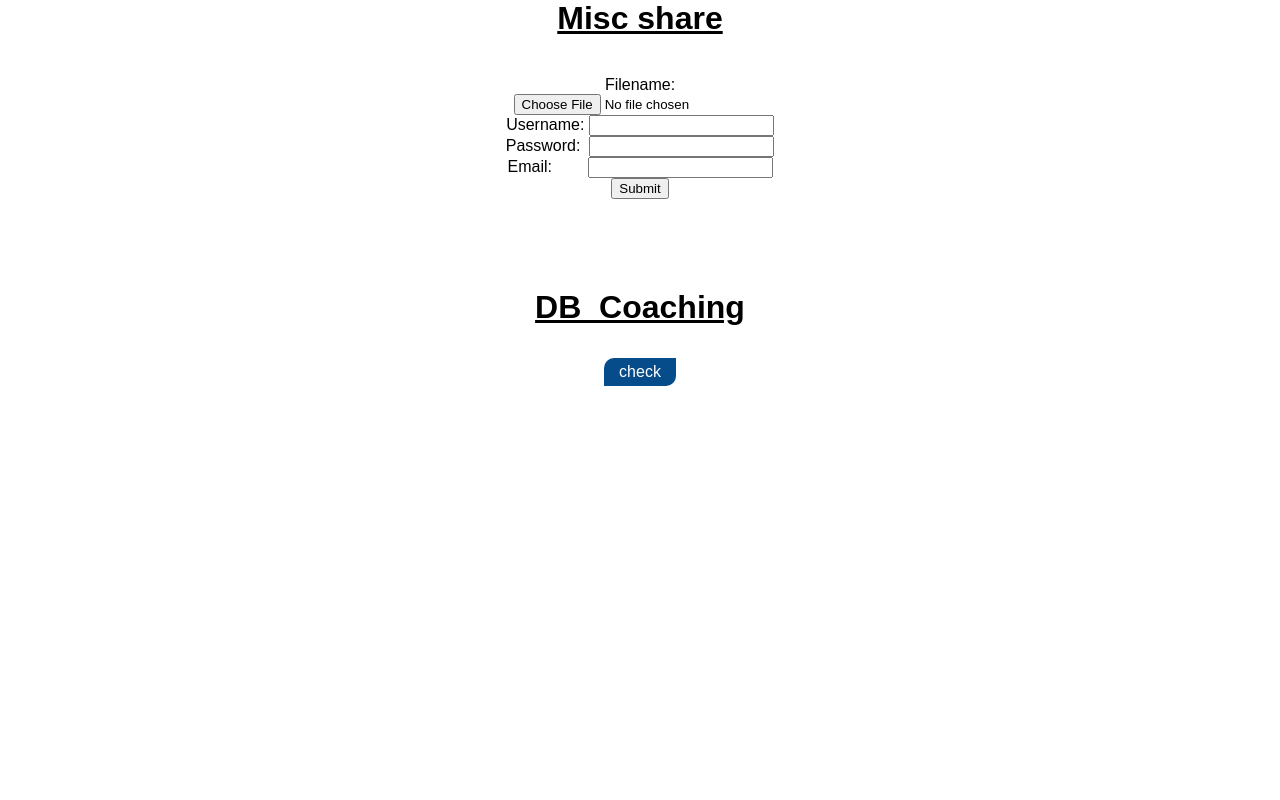
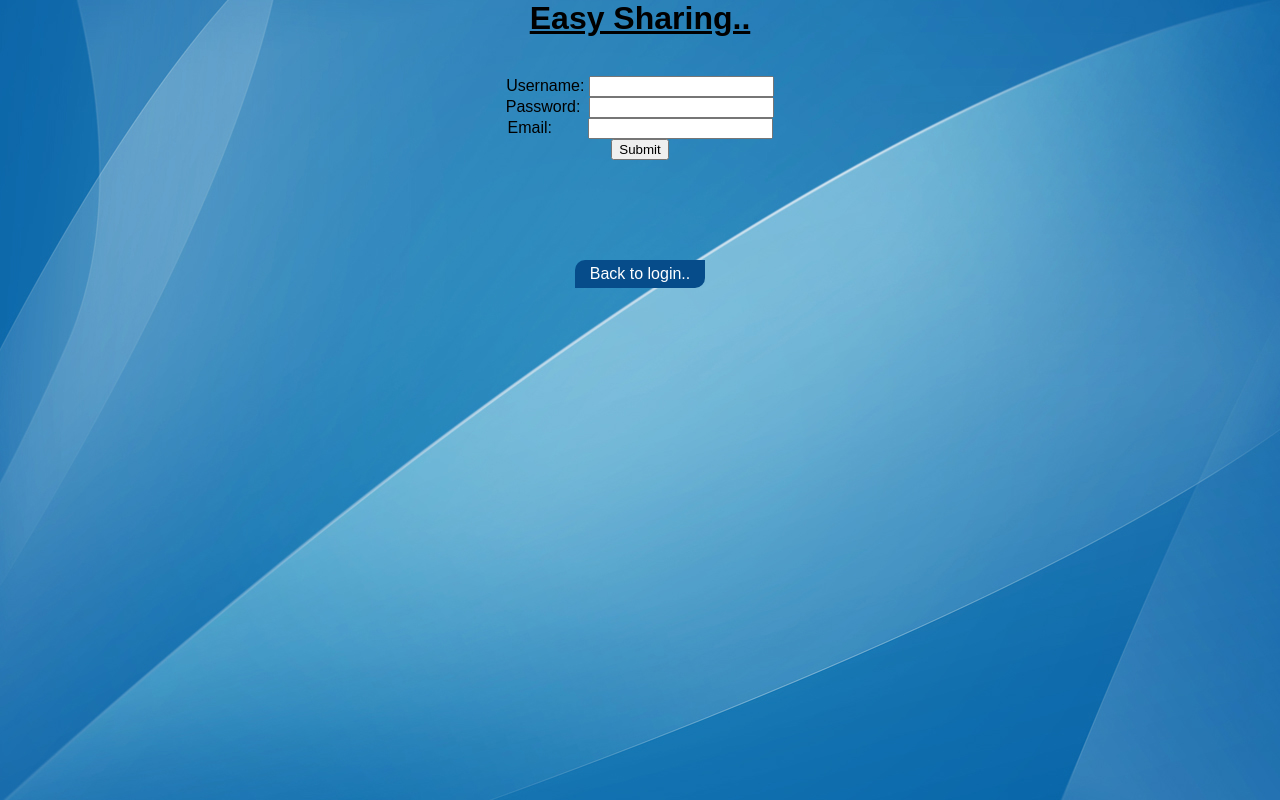
Before and after one commit to Abhishek-17/Appathon, a PHP site: page /register.php in a window 1280 px wide. Run offline with PHP 8.4, Linux system fonts and the light colour scheme.

Commit message:
2nd commit

```diff
--- a/moz/login.php
+++ b/moz/login.php
@@ -64,7 +64,7 @@ else {
 //If all went right the Web form appears and users can log in
  // echo "<p style=\"text-align:right\"><a href=\"register.php\" class=\"link-style\" style=\"background-color:green\">Register</a></p>";
 	//echo "<div id=\"login-box\">";
-  echo "<div id=\"login-box\" class=\"margin\"><h1><u>DB_Coaching</u></h1><h3>Login</h3>";
+  echo "<div id=\"login-box\" class=\"margin\"><h1><u>Easy Sharing..</u></h1><h3>Login</h3>";
 
   echo "<form action=\"\" method=\"POST\">";
   echo "<input name=\"op\"  type=\"hidden\" value=\"login\">";
@@ -74,9 +74,11 @@ else {
   echo "</form>";
  // echo "</br><a href=\"register.php\" class=\"link-style\">Register</a>";
  // echo "</center>";
+ echo"<p >Not a member yet? : <a href=\"register.php\"  class=\"link-style\">Register.</a></p>";
   echo "</div>";
   }
 
 
 		?>
+
 <link href="login-box.css" rel="stylesheet" type="text/css" />
--- a/moz/register.php
+++ b/moz/register.php
@@ -1,5 +1,18 @@
+<style>
+{ margin: 0; padding:0;}
+html {
+		background: url(3.jpg) no-repeat center center fixed;
+		-webkit-background-size: cover;
+		-moz-background-size: cover;
+		-o-background-size: cover;
+		background-size: cover;
+}
+</style>
 <?php
+session_start();
+session_unset();
 
+session_destroy();
   $con = mysql_connect("localhost","root","");
 if (!$con)
   {
@@ -58,15 +71,14 @@ if(isset($_GET["op"])){
    elseif ( $_GET["op"] == "thanks" )
   {
   echo "<center class=\"margin\"><h1><u>DB_mozilla</u></h1><h2>Thanks for registering!</h2>";
-  echo "<a href=\"login.php\" class=\"link-style\" style=\"background-color:green\">GO back to login page</a></center>";
+  //echo "<a href=\"login.php\" class=\"link-style\" style=\"background-color:green\">GO back to login page</a></center>";
   }
   }
 //The web form for input ability
         else
   {
-  echo "<center ><h1><u>Misc share</u></h1><br/>
-		<label for=\"file\">Filename:</label><br/>
-		<input type=\"file\" name=\"file\" id=\"file\"><br/>";
+  echo "<center ><h1><u>Easy Sharing..</u></h1><br/>
+	";
   echo "<form action=\"register.php?op=reg\" method=\"POST\">\n";
   echo "Username: <input name=\"username\" MAXLENGTH=\"16\"><br />\n";
   echo "Password: &nbsp;<input type=\"password\" name=\"password\" MAXLENGTH=\"16\"><br />\n";
@@ -88,5 +100,5 @@ function myFunc2(){ window.location = "view.php?relation=persons&operation=view"
 </script>
 <link href="style.css" rel="stylesheet" type="text/css" media="screen" />
 <center class="margin">
-<h1><u>DB_Coaching</u></h1>
-<p ><a href="index.php"  class="link-style">check</a></p>
+
+<p ><a href="login.php"  class="link-style">Back to login..</a></p>
```
Also changed, not shown: moz/create.php (added, +22 -0 lines), moz/home.php (+11 -1 lines), moz/upload/Tulips.jpg (added), 1 other file.
